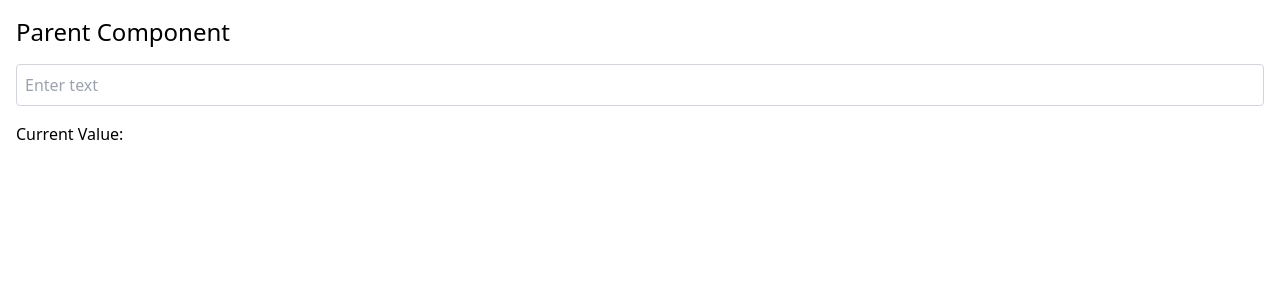
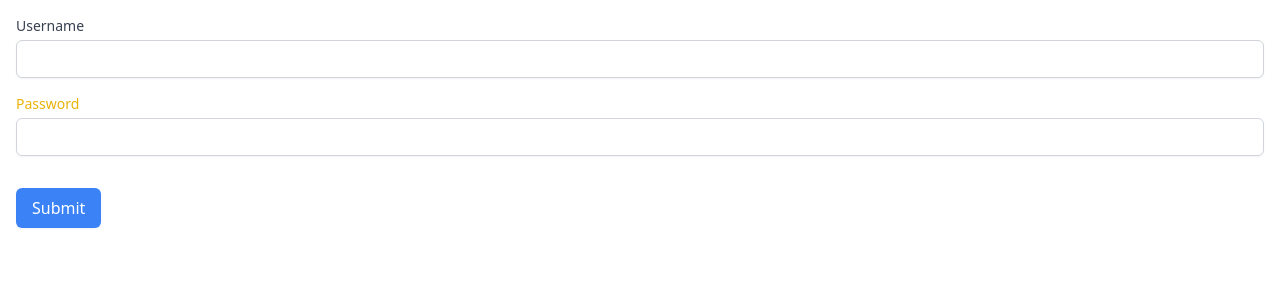
Before and after one commit to touhid9teen/Certify360, a React (Vite) app in the folder frontend/: page / in a window 1280 px wide. Shown: the top 300 px of the page. Built offline with nearby package versions, Linux system fonts and the light colour scheme.

Commit message:
added Label component for better accessibility

```diff
--- a/frontend/src/App.jsx
+++ b/frontend/src/App.jsx
@@ -1,24 +1,48 @@
 import { useState } from 'react';
-import InputField from './elements/inputField';
+import Label from './elements/Label';
 
 const App = () => {
-  const [inputValue, setInputValue] = useState('');
+  const [username, setUsername] = useState('');
+  const [password, setPassword] = useState('');
 
-  const handleInputChange = (e) => {
-    setInputValue(e.target.value);
+  const handleUsernameChange = (e) => {
+    setUsername(e.target.value);
+  };
+
+  const handlePasswordChange = (e) => {
+    setPassword(e.target.value);
   };
 
   return (
     <div className="p-4">
-      <h1 className="text-2xl mb-4">Parent Component</h1>
-      <InputField
-        type="text"
-        placeholder="Enter text"
-        value={inputValue}
-        onChange={handleInputChange}
-        label="Input Field"
-      />
-      <p className="mt-4">Current Value: {inputValue}</p>
+      <div className="mb-4">
+        <Label text="Username" htmlFor="username" labelStyle="text-blue-500" />
+        <input
+          type="text"
+          id="username"
+          value={username}
+          onChange={handleUsernameChange}
+          className="mt-1 block w-full px-3 py-2 border border-gray-300 rounded-md shadow-sm focus:outline-none focus:ring-blue-500 focus:border-blue-500 sm:text-sm"
+        />
+      </div>
+
+      <div className="mb-4">
+        <Label text="Password" htmlFor="password" labelStyle="text-yellow-500" />
+        <input
+          type="password"
+          id="password"
+          value={password}
+          onChange={handlePasswordChange}
+          className="mt-1 block w-full px-3 py-2 border border-gray-300 rounded-md shadow-sm focus:outline-none focus:ring-yellow-500 focus:border-yellow-500 sm:text-sm"
+        />
+      </div>
+
+      <button
+        type="submit"
+        className="mt-4 px-4 py-2 bg-blue-500 text-white rounded-md shadow-sm hover:bg-blue-600 focus:outline-none focus:ring-2 focus:ring-offset-2 focus:ring-blue-500"
+      >
+        Submit
+      </button>
     </div>
   );
 };
--- a/frontend/src/elements/InputField.tsx
+++ b/frontend/src/elements/InputField.tsx
@@ -1,39 +1,24 @@
 import React from "react";
 
 interface InputFieldProps {
-    id: string;
-    name: string;
+    type: string;
+    placeholder: string;
     value: string;
-    handleChange: (e: React.ChangeEvent<HTMLInputElement>) => void;
-    placeholder: string;
-    type?: string;
-    customInputClass?: string;
-    accept?: string;
+    onChange: (e: React.ChangeEvent<HTMLInputElement>) => void;
 }
 
-const inputField: React.FC<InputFieldProps> = (props : InputFieldProps) => {
-    const {
-        id,
-        name,
-        value,
-        handleChange,
-        placeholder,
-        type = " ",
-        customInputClass = "",
-        accept = "",
-    } = props;
-
+const InputField: React.FC<InputFieldProps> = (props : InputFieldProps) => {
+    const { type, placeholder, value, onChange } = props;
     return (
-        <input
-            id={id}
-            type={type}
-            placeholder={placeholder}
-            name={name}
-            className="w-full p-2 border border-gray-300 rounded-lg"
-            value={value}
-            onChange={handleChange}
-        />
+        <div className="flex flex-col mb-4 w-full">
+            <input
+                type={type}
+                placeholder={placeholder}
+                value={value}
+                onChange={onChange}
+                className="p-2 border border-gray-300 rounded focus:outline-none focus:border-blue-500 w-full"
+            />
+        </div>
     );
 };
-
-export default inputField;
+export default InputField;
--- a/frontend/src/elements/Label.tsx
+++ b/frontend/src/elements/Label.tsx
@@ -1,16 +1,17 @@
-interface LabelProps {
-    labelText: string;
-    htmlFor?: string;
-    customClass?: string;
+import React from "react";
+
+interface LabelProps extends React.LabelHTMLAttributes<HTMLLabelElement> {
+    text: string;
+    labelStyle?: string;
 }
 
-const Label: React.FC<LabelProps> = (props: LabelProps) => {
-    const { labelText, htmlFor, customClass } = props;
-    const labelClass = customClass ?? "font-medium text-xs text-deep-blue";
-
+const Label: React.FC<LabelProps> = (Props: LabelProps) => {
+    const { text, labelStyle, ...rest } = Props;
     return (
-        <label className={`${labelClass} inline-block`} htmlFor={htmlFor}>
-            {labelText}
+        <label
+            className={`block text-sm font-medium text-gray-700 ${labelStyle}`}
+        >
+            {text}
         </label>
     );
 };
--- a/frontend/src/elements/inputField.tsx
+++ /dev/null
@@ -1,24 +0,0 @@
-import React from "react";
-
-interface InputFieldProps {
-    type: string;
-    placeholder: string;
-    value: string;
-    onChange: (e: React.ChangeEvent<HTMLInputElement>) => void;
-}
-
-const InputField: React.FC<InputFieldProps> = (props : InputFieldProps) => {
-    const { type, placeholder, value, onChange } = props;
-    return (
-        <div className="flex flex-col mb-4 w-full">
-            <input
-                type={type}
-                placeholder={placeholder}
-                value={value}
-                onChange={onChange}
-                className="p-2 border border-gray-300 rounded focus:outline-none focus:border-blue-500 w-full"
-            />
-        </div>
-    );
-};
-export default InputField;
```
